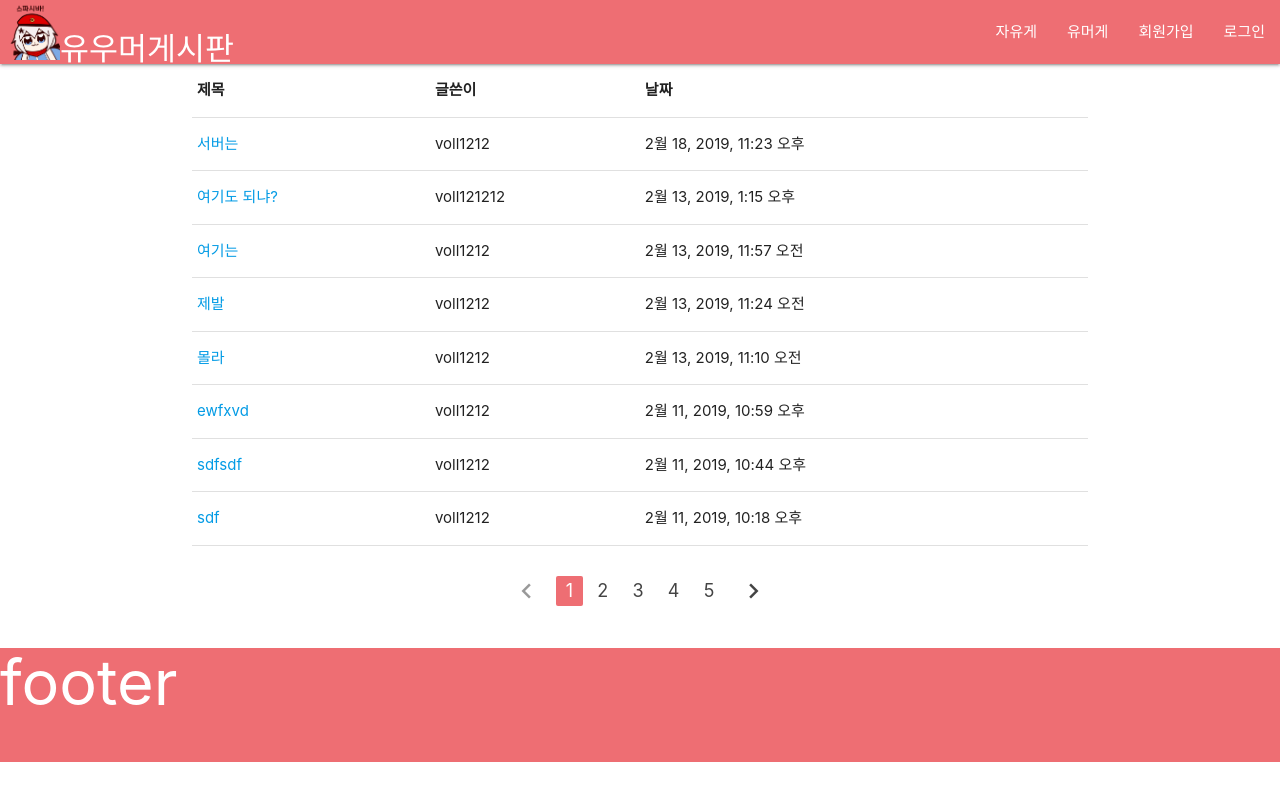
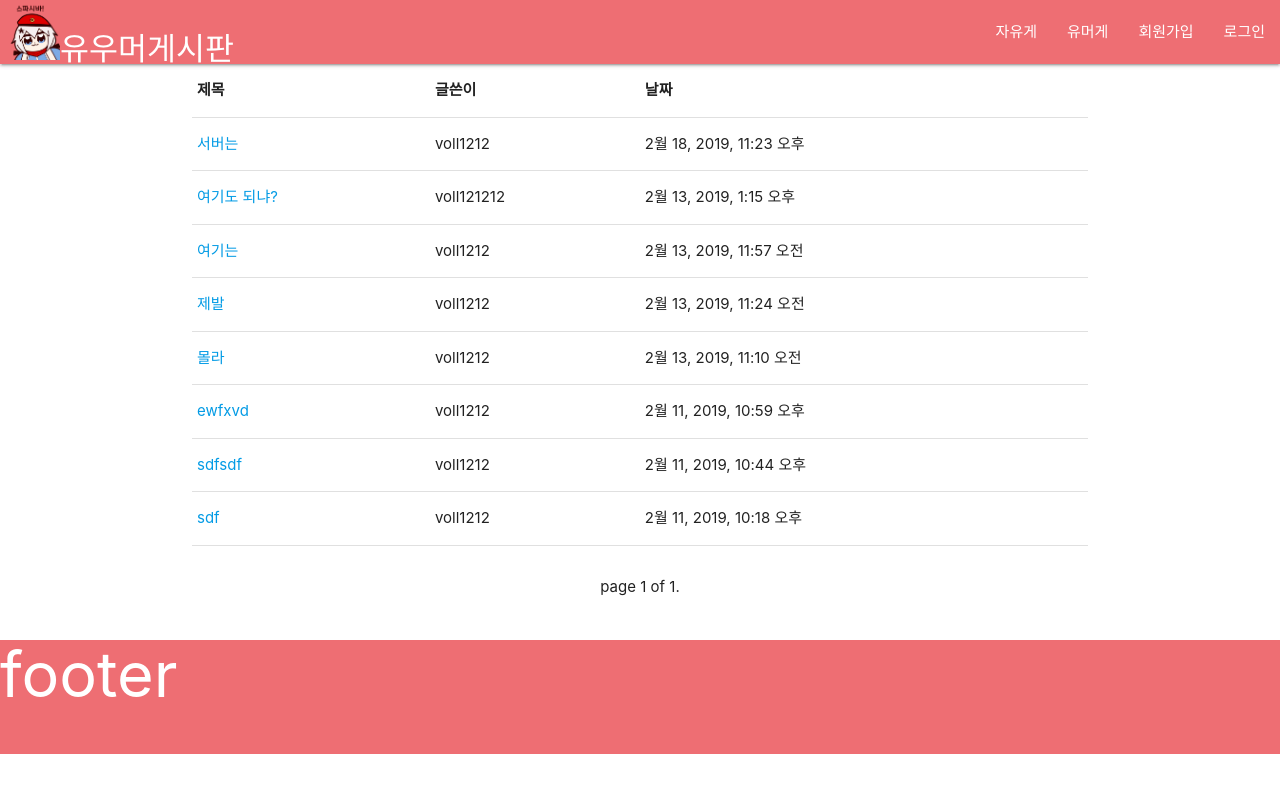
Before and after one commit to valborgs/huumorge, a Django app: page /freeboard in a window 1280 px wide. Run offline with Django 3.2, Linux system fonts and the light colour scheme; data comes from the database, SQL or seed files in the repository.

Commit message:
pagination

```diff
--- a/humorge/templates/humorge/freeboard.html
+++ b/humorge/templates/humorge/freeboard.html
@@ -39,14 +39,20 @@
   </div>
 {% endif %}
 <div class="container" style="padding-top:30px">
-  <ul class="pagination" style="text-align:center">
-    <li class="disabled"><a href="#!"><i class="material-icons">chevron_left</i></a></li>
-    <li class="active"><a href="#!">1</a></li>
-    <li class="waves-effect"><a href="#!">2</a></li>
-    <li class="waves-effect"><a href="#!">3</a></li>
-    <li class="waves-effect"><a href="#!">4</a></li>
-    <li class="waves-effect"><a href="#!">5</a></li>
-    <li class="waves-effect"><a href="#!"><i class="material-icons">chevron_right</i></a></li>
-  </ul>
+  <div class="pagination" style="text-align:center">
+    <span>
+      {% if datas.has_previous %}
+        <a href="?page=1">first</a>
+        <a href="?page={{ datas.previous_page_number }}">previous</a>
+      {% endif %}
+      <span>
+        page {{ datas.number }} of {{ datas.paginator.num_pages }}.
+      </span>
+      {% if datas.has_next %}
+        <a href="?page={{ datas.next_page_number }}">next</a>
+        <a href="?page={{ datas.paginator.num_pages}}">last</a>
+      {% endif %}
+    </span>
+  </div>
 </div>
 {% endblock %}
--- a/humorge/views.py
+++ b/humorge/views.py
@@ -7,6 +7,7 @@ from django.contrib import messages
 from django.contrib.auth.models import User
 from django.utils import timezone
 from django.contrib.auth.decorators import login_required
+from django.core.paginator import Paginator
 from humorge.forms import NewUserForm, FreePostForm, HumorPostForm
 
 
@@ -16,7 +17,10 @@ def mainpage(request):
     return render(request, 'humorge/index.html')
 
 def freeboard(request):
-    datas = FreeBoard.objects.order_by('-date').prefetch_related('free_comments')
+    data = FreeBoard.objects.order_by('-date').prefetch_related('free_comments')
+    paginator = Paginator(data, 15)
+    page = request.GET.get('page')
+    datas = paginator.get_page(page)
     return render(request, 'humorge/freeboard.html', {'datas': datas})
 
 def free_post_detail(request, pk):
@@ -24,7 +28,10 @@ def free_post_detail(request, pk):
     return render(request, 'humorge/free_post.html', {'data': data})
 
 def humorboard(request):
-    datas = HumorBoard.objects.order_by('-date').prefetch_related('humor_comments')
+    data = HumorBoard.objects.order_by('-date').prefetch_related('humor_comments')
+    paginator = Paginator(data, 15)
+    page = request.GET.get('page')
+    datas = paginator.get_page(page)
     return render(request, 'humorge/humorboard.html', {'datas': datas})
 
 def humor_post_detail(request, pk):
```
Also changed, not shown: humorge/templates/humorge/humorboard.html (+15 -9 lines).
